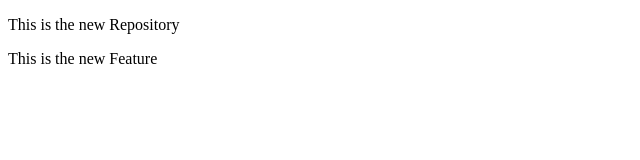
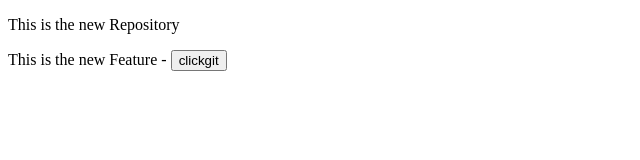
Before and after one commit to avishek-dalui-personal/localRepo, a plain HTML site: page index.html in a window 1280 px wide. Shown: the whole page, without its empty margins (0-640 px from the left). Drawn offline with Linux system fonts and the light colour scheme.

Commit message:
Add Button

```diff
--- a/index.html
+++ b/index.html
@@ -7,6 +7,6 @@
   </head>
   <body>
     <p>This is the new Repository</p>
-    <p>This is the new Feature</p>
+    <p>This is the new Feature - <button>clickgit</button></p>
   </body>
 </html>
```
